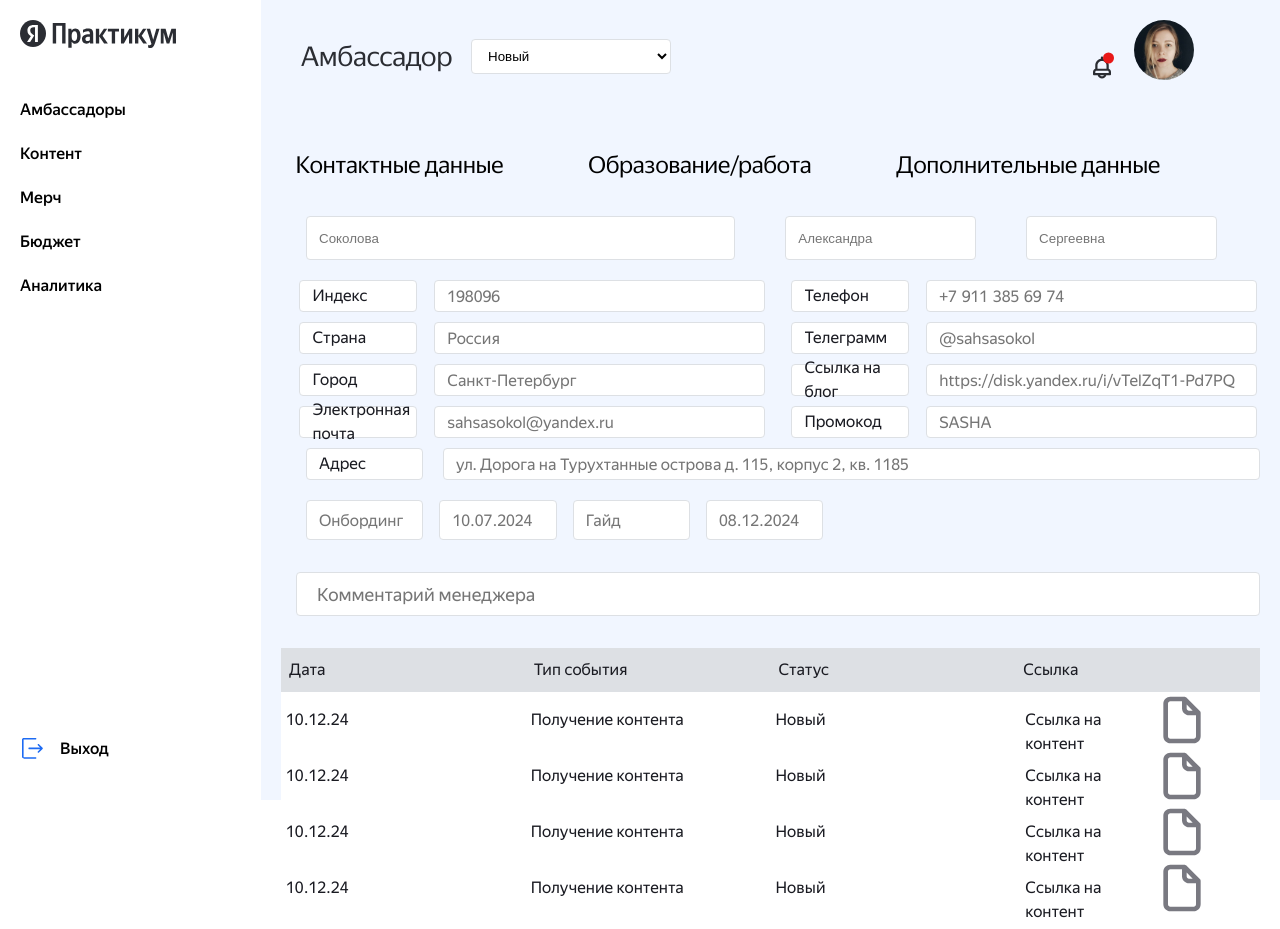
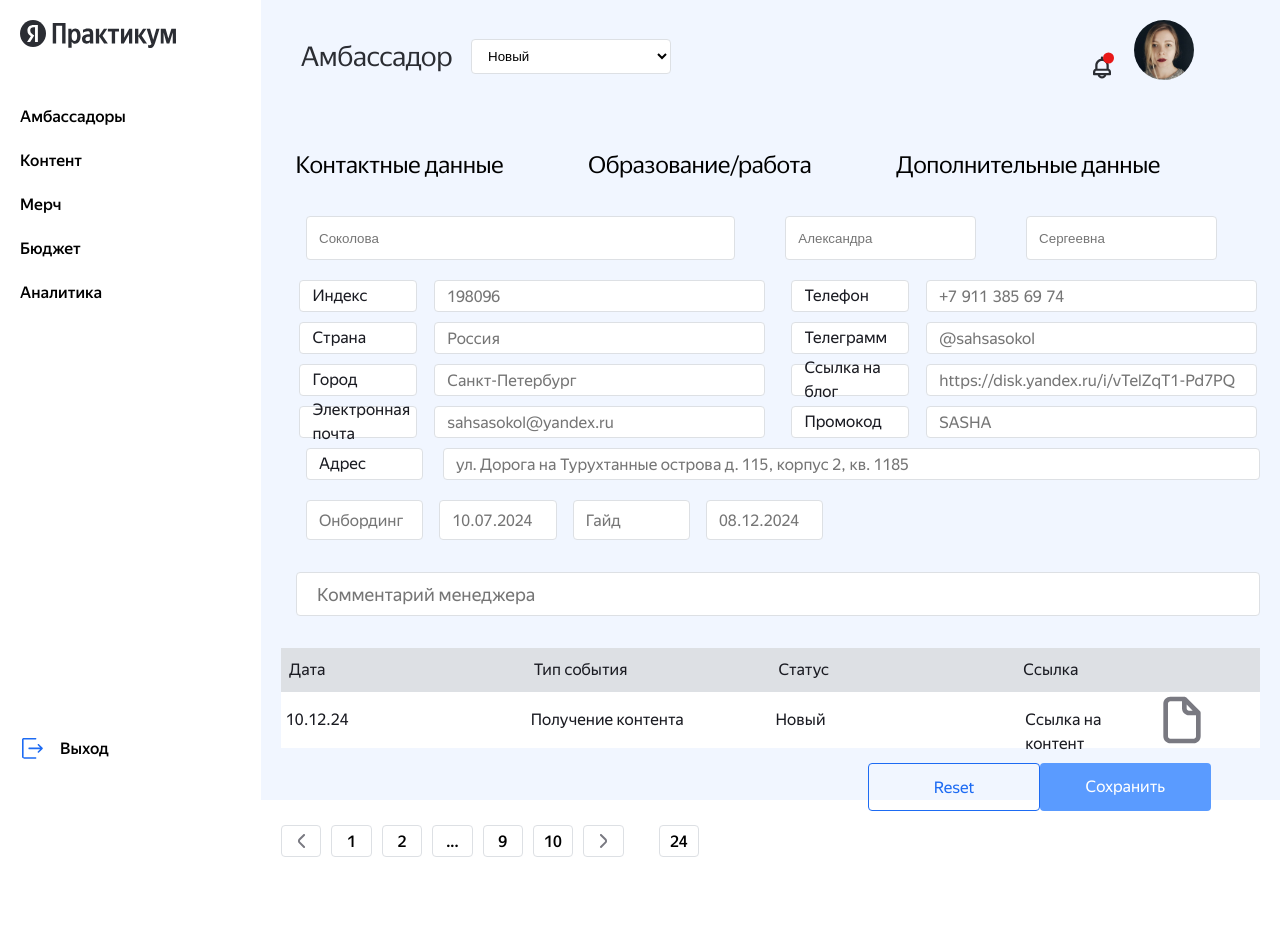
Before and after one commit to hackathon-ambassadors-yandex-pr/ambassadors_frontend, a React (Vite) app: page /new in a window 1280 px wide. Shown: the top 929 px of the page. After the commit the page ends 861 px from the top, so only its background shows below. Built offline with nearby package versions, Linux system fonts and the light colour scheme.

Commit message:
теперь на разных страницах отрисовываются разные попапы

```diff
--- a/src/App.tsx
+++ b/src/App.tsx
@@ -85,7 +85,10 @@ function App() {
                 </AmbasadorsHeader>
                 <AmbasadorsMenu>{data}</AmbasadorsMenu>
                 <AmbasadorsCard></AmbasadorsCard>
-                <TableAmbasadors></TableAmbasadors>
+                <TableAmbasadors
+                  filterpopup={filterpopup}
+                  handlefilterpopup={handlefilterpopup}
+                ></TableAmbasadors>
                 <ButtonsContainer className="ambasadors-buttons">
                   <ButtonCancel></ButtonCancel>
                   <ButtonSave></ButtonSave>
@@ -104,7 +107,10 @@ function App() {
                 </AmbasadorsHeader>
                 <AmbasadorsMenu>{data}</AmbasadorsMenu>
                 <AmbasadorsCard></AmbasadorsCard>
-                <TableAmbasadors></TableAmbasadors>
+                <TableAmbasadors
+                  filterpopup={filterpopup}
+                  handlefilterpopup={handlefilterpopup}
+                ></TableAmbasadors>
                 <ButtonsContainer className="ambasadors-buttons">
                   <ButtonCancel></ButtonCancel>
                   <ButtonSave></ButtonSave>
--- a/src/components/Layout/Layout.tsx
+++ b/src/components/Layout/Layout.tsx
@@ -4,7 +4,7 @@ import Popups from '../Popups/Popups';
 import '../../App.scss';
 import './Layout.scss';
 import PopopsFilter from '../Popups/PopopsFilter';
-//import PopupAmbasadors from '../Popups/PopupAmbasadors';
+import PopupAmbasadors from '../Popups/PopupAmbasadors';
 
 interface filterpopup {
   filterpopup: boolean;
@@ -26,12 +26,9 @@ const Layout = ({
           handlefilterpopup={handlefilterpopup}
         >
           {location.pathname === '/' ? (
-            <PopopsFilter
-              setfilterPopup={setfilterPopup}
-              handlefilterpopup={handlefilterpopup}
-            ></PopopsFilter>
+            <PopopsFilter setfilterPopup={setfilterPopup}></PopopsFilter>
           ) : (
-            <></>
+            <PopupAmbasadors setfilterPopup={setfilterPopup}></PopupAmbasadors>
           )}
         </Popups>
         <Header />
--- a/src/components/Popups/PopopsFilter.tsx
+++ b/src/components/Popups/PopopsFilter.tsx
@@ -50,7 +50,6 @@ interface IFormInput {
 
 interface filterpopup {
   setfilterPopup: (value: boolean) => void;
-  handlefilterpopup: (params: React.MouseEvent<HTMLElement>) => void;
 }
 
 function PopopsFilter({ setfilterPopup }: filterpopup) {
--- a/src/components/Popups/PopupAmbasadors.tsx
+++ b/src/components/Popups/PopupAmbasadors.tsx
@@ -10,7 +10,7 @@ interface filterpopup {
   setfilterPopup: (value: boolean) => void;
 }
 
-function PopupAmbasadors({ setfilterPopup }: filterpopup) {
+function PopupAmbasadors(props: filterpopup) {
   const [selectContent, setSelectContent] = useState<string>('');
   const [selectStatus, setSelectStatus] = useState<string>('');
 
@@ -18,7 +18,7 @@ function PopupAmbasadors({ setfilterPopup }: filterpopup) {
   const handleSubmit = (e: React.FormEvent<HTMLFormElement>) => {
     e.preventDefault();
     navigate('creation');
-    setfilterPopup(false);
+    props.setfilterPopup(false);
     console.log(selectContent);
     console.log(selectStatus);
   };
--- a/src/components/Popups/Popups.scss
+++ b/src/components/Popups/Popups.scss
@@ -54,9 +54,9 @@
 }
 
 .button-close {
-  position: absolute;
-  top: 160px;
-  right: 585px;
+  position: relative;
+  top: 0;
+  left: 50%;
   border: none;
   width: 24px;
   height: 24px;
--- a/src/components/Popups/Popups.tsx
+++ b/src/components/Popups/Popups.tsx
@@ -10,11 +10,13 @@ interface filterpopup {
 function Popups(props: filterpopup) {
   return (
     <div className={props.filterpopup ? 'popup' : 'popup__none'}>
-      <button
-        className="button-close"
-        onClick={props.handlefilterpopup}
-      ></button>
-      <div className="popup__main">{props.children}</div>
+      <div className="popup__main">
+        <button
+          className="button-close"
+          onClick={props.handlefilterpopup}
+        ></button>
+        {props.children}
+      </div>
     </div>
   );
 }
--- a/src/components/Table/TableAmbasadors.tsx
+++ b/src/components/Table/TableAmbasadors.tsx
@@ -1,9 +1,14 @@
 import './TableAmbasadors.scss';
 import file from '../../images/file.svg';
 
-function TableAmbasadors() {
+interface filterpopup {
+  filterpopup: boolean;
+  handlefilterpopup: (params: React.MouseEvent<HTMLElement>) => void;
+}
+
+function TableAmbasadors({ handlefilterpopup }: filterpopup) {
   return (
-    <div className="table-ambasadors">
+    <div className="table-ambasadors" onClick={handlefilterpopup}>
       <div className="table-ambasadors__top">
         <p className="table-ambasadors__text">Дата</p>
         <p className="table-ambasadors__text">Тип события</p>
@@ -19,33 +24,6 @@ function TableAmbasadors() {
           <img className="table-item__file" src={file} />
         </div>
       </div>
-      <div className="table-item">
-        <p className="table-item__name">10.12.24</p>
-        <p className="table-item__type">Получение контента</p>
-        <p className="table-item__status">Новый</p>
-        <div className="table-item__link">
-          <p className="table-item__link">Ссылка на контент</p>
-          <img className="table-item__file" src={file} />
-        </div>
-      </div>
-      <div className="table-item">
-        <p className="table-item__name">10.12.24</p>
-        <p className="table-item__type">Получение контента</p>
-        <p className="table-item__status">Новый</p>
-        <div className="table-item__link">
-          <p className="table-item__link">Ссылка на контент</p>
-          <img className="table-item__file" src={file} />
-        </div>
-      </div>
-      <div className="table-item">
-        <p className="table-item__name">10.12.24</p>
-        <p className="table-item__type">Получение контента</p>
-        <p className="table-item__status">Новый</p>
-        <div className="table-item__link">
-          <p className="table-item__link">Ссылка на контент</p>
-          <img className="table-item__file" src={file} />
-        </div>
-      </div>
     </div>
   );
 }
--- a/src/components/header/header.tsx
+++ b/src/components/header/header.tsx
@@ -5,7 +5,9 @@ import { NavLink } from 'react-router-dom';
 function Header() {
   return (
     <div className="header">
-      <img src={logo} className="header__logo" />
+      <NavLink to="/">
+        <img src={logo} className="header__logo" />
+      </NavLink>
       <nav className="navigation">
         <NavLink to="#" className="navigation__item">
           Амбассадоры
```
